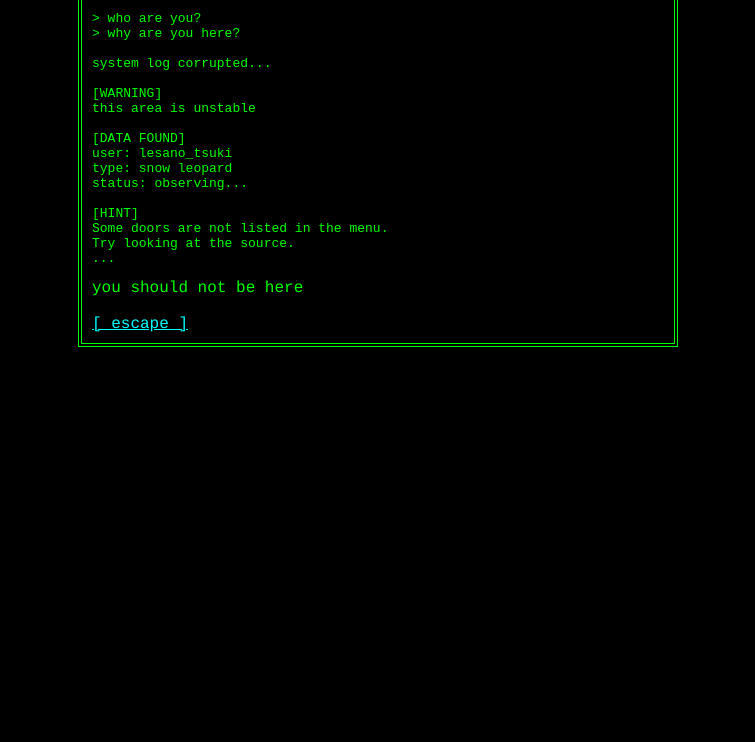
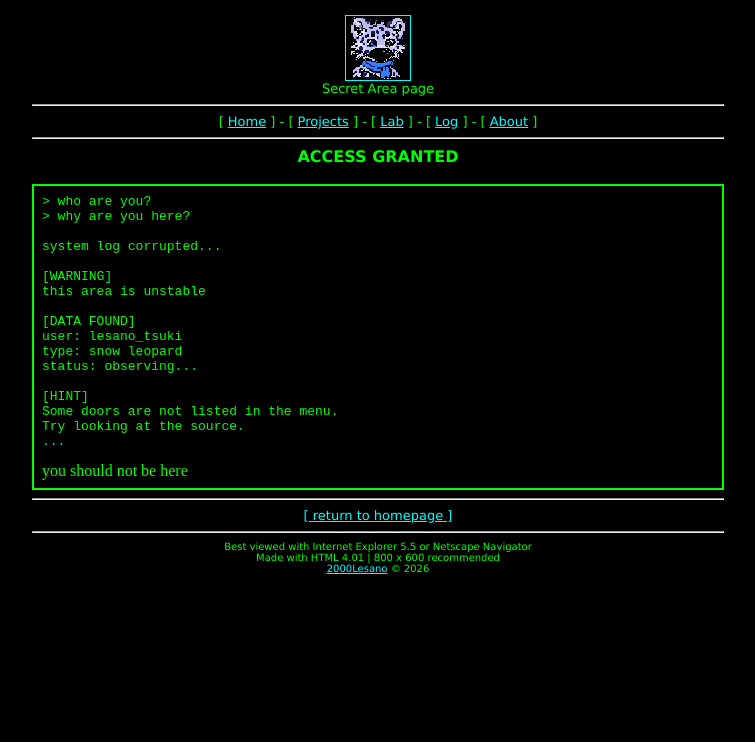
Before and after one commit to Lesano/2000lesano, a plain HTML site: page secret.html in a window 1280 px wide. Shown: the part 58-800 px from the top of the page, without its empty margins (262-1017 px from the left). Drawn offline with Linux system fonts and the light colour scheme.

Commit message:
Match secret.html to classic 2000Lesano design

```diff
--- a/secret.html
+++ b/secret.html
@@ -1,15 +1,28 @@
 <!DOCTYPE HTML PUBLIC "-//W3C//DTD HTML 4.01 Transitional//EN">
 <html>
 <head>
-<title>??? - 2000Lesano</title>
+<title>Secret Area - 2000Lesano</title>
 <meta http-equiv="Content-Type" content="text/html; charset=ISO-8859-1">
-<meta name="viewport" content="width=800">
 </head>
-<body bgcolor="black" text="lime" link="cyan" vlink="cyan">
+<body bgcolor="#000000" text="#00FF00" link="#00FFFF" vlink="#9999FF">
 <center>
-<table width="600" border="1" bordercolor="lime" cellpadding="10"><tr><td>
-<font face="Courier">
-<h2>ACCESS GRANTED</h2>
+<table width="700" border="0" cellpadding="4" cellspacing="0">
+<tr><td align="center">
+<font face="Verdana, Arial" size="5"><b>*** 2000Lesano ***</b></font><br>
+<font face="Verdana, Arial" size="2">My little corner of the Internet</font><br><br>
+<a href="index.html"><img src="img/avatar.gif" width="64" height="64" border="1" alt="Snow leopard mascot"></a><br>
+<font face="Verdana, Arial" size="2">Secret Area page</font>
+<hr>
+<font face="Verdana, Arial" size="2">
+[ <a href="index.html">Home</a> ] -
+[ <a href="projects.html">Projects</a> ] -
+[ <a href="lab.html">Lab</a> ] -
+[ <a href="log.html">Log</a> ] -
+[ <a href="about.html">About</a> ]
+</font>
+<hr>
+<font face="Verdana, Arial" size="3"><b>ACCESS GRANTED</b></font><br><br>
+<table width="100%" border="1" bordercolor="#00FF00" cellpadding="8" cellspacing="0"><tr><td>
 <pre>
 > who are you?
 > why are you here?
@@ -30,9 +43,15 @@ Try looking at the source.
 ...
 </pre>
 <blink>you should not be here</blink>
-<br><br>
-<a href="index.html">[ escape ]</a>
-</font></td></tr></table>
+</td></tr></table>
+<hr><font face="Verdana, Arial" size="2"><a href="index.html">[ return to homepage ]</a></font>
+<hr>
+<font face="Verdana, Arial" size="1">
+Best viewed with Internet Explorer 5.5 or Netscape Navigator<br>
+Made with HTML 4.01 | 800 x 600 recommended<br>
+<a href="index.html">2000Lesano</a> &copy; 2026
+</font>
+</td></tr></table>
 </center>
 </body>
 </html>
```
